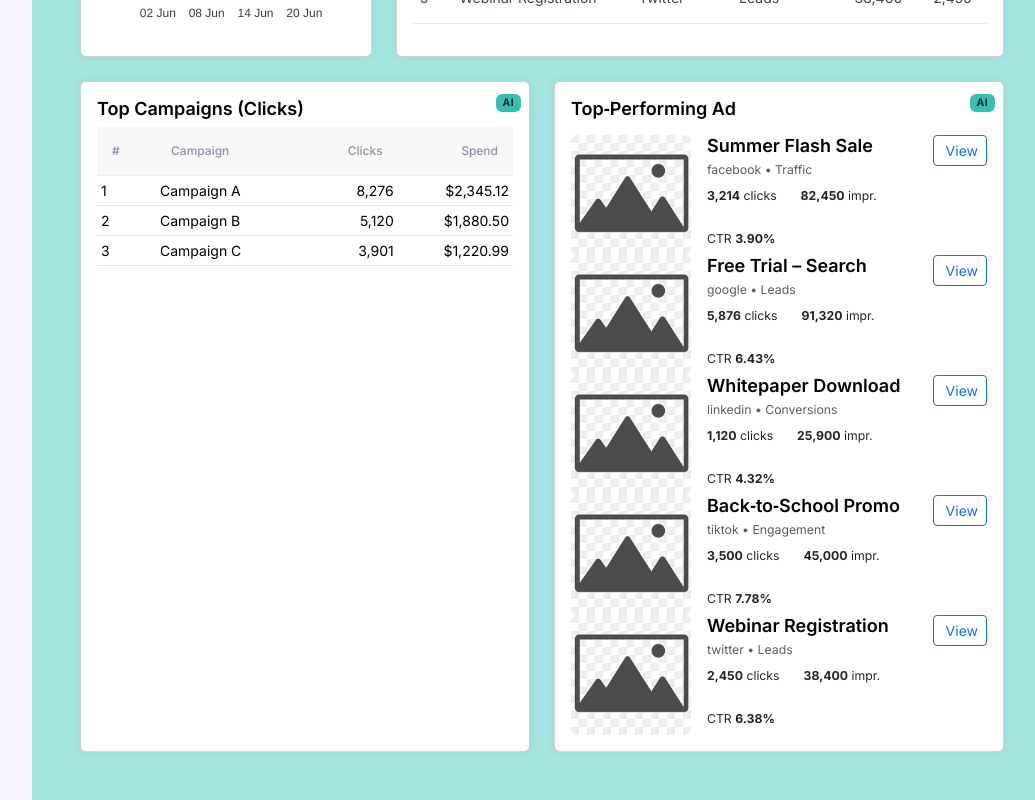
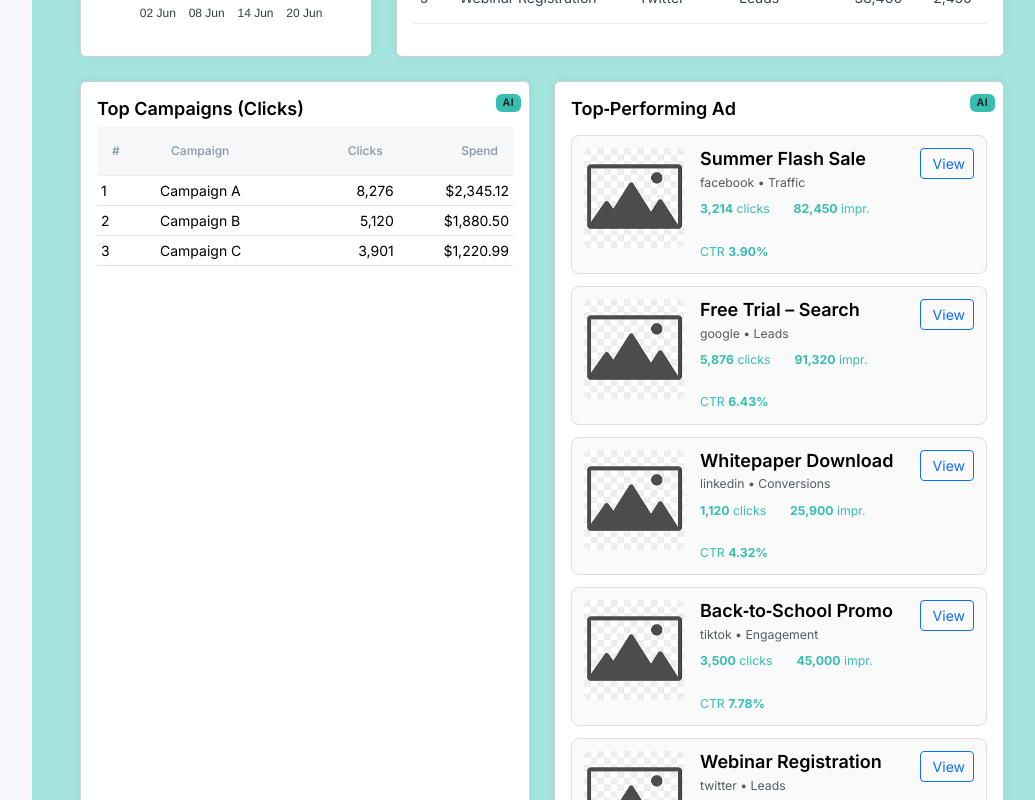
Before and after one commit to jamtechdev/mvp-test, a Next.js app: page /campaigns/tiktok in a window 1280 px wide. Shown: the part 1740-2540 px from the top of the page, without its empty margins (228-1263 px from the left). Built offline with nearby package versions, Linux system fonts and the light colour scheme; some icons are missing.

Commit message:
Design changes done

```diff
--- a/src/_components/common/TopAdCreative.jsx
+++ b/src/_components/common/TopAdCreative.jsx
@@ -32,7 +32,7 @@ export default function TopAdCreative({ ad }) {
           ? ((ad.clicks / ad.impressions) * 100).toFixed(2)
           : "—";
         return (
-          <div className="d-flex gap-3 align-items-start" key={index}>
+          <div className="d-flex gap-3 align-items-start performing-card" key={index}>
             {/* thumbnail (120 × 120) */}
             <Image
               src={src}
@@ -52,7 +52,7 @@ export default function TopAdCreative({ ad }) {
                 {ad.platform} • {ad.objective}
               </div>
 
-              <div className="d-flex flex-wrap gap-4 small">
+              <div className="d-flex flex-wrap gap-4 small value-text">
                 <span>
                   <strong>{ad.clicks.toLocaleString()}</strong> clicks
                 </span>
```
